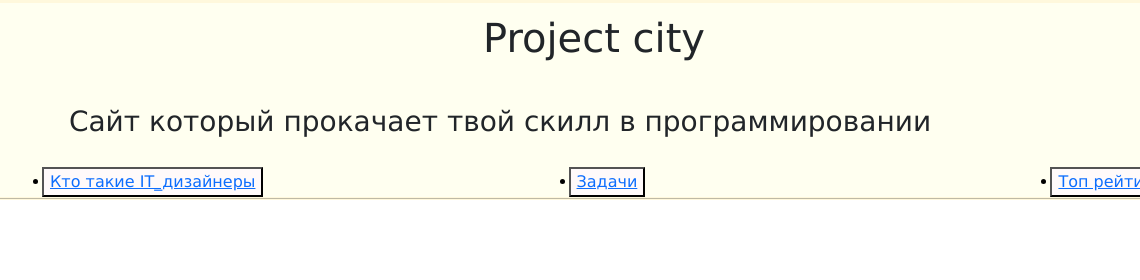
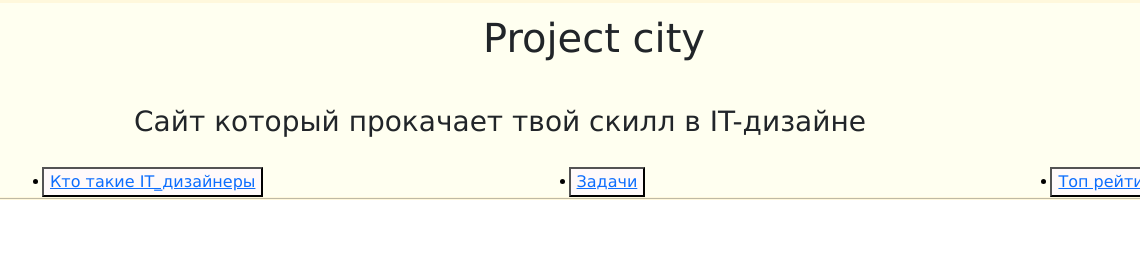
Before and after one commit to ChervonecZXC/dly-olimpiadi, a plain HTML site: page index.html in a window 1280 px wide. Shown: the top 280 px of the page, 140-1280 px from the left. Drawn offline with nearby package versions, Linux system fonts and the light colour scheme.

Commit message:
Add files via upload

```diff
--- a/index.html
+++ b/index.html
@@ -17,7 +17,7 @@
 
 
     <div>
-        <h3 style="position: relative;text-align: center; top: -250px;"><font face="Lucida Sans Unicode">Сайт который прокачает твой скилл в программировании</font></h3>
+        <h3 style="position: relative;text-align: center; top: -250px;"><font face="Lucida Sans Unicode">Сайт который прокачает твой скилл в IT-дизайне</font></h3>
     </div>
     <div>
     	<ul>
```
